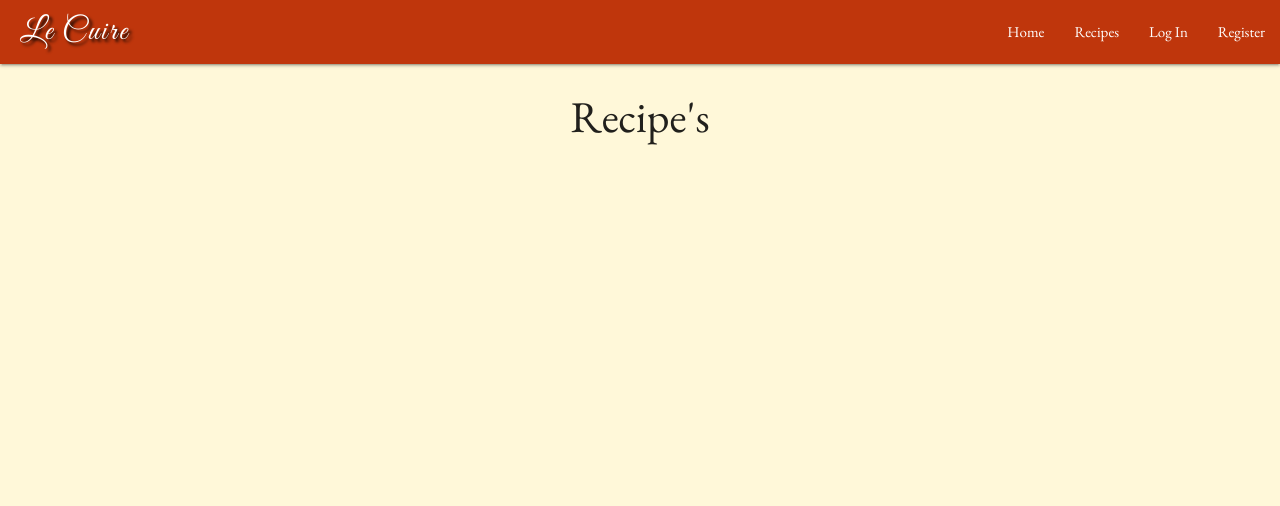
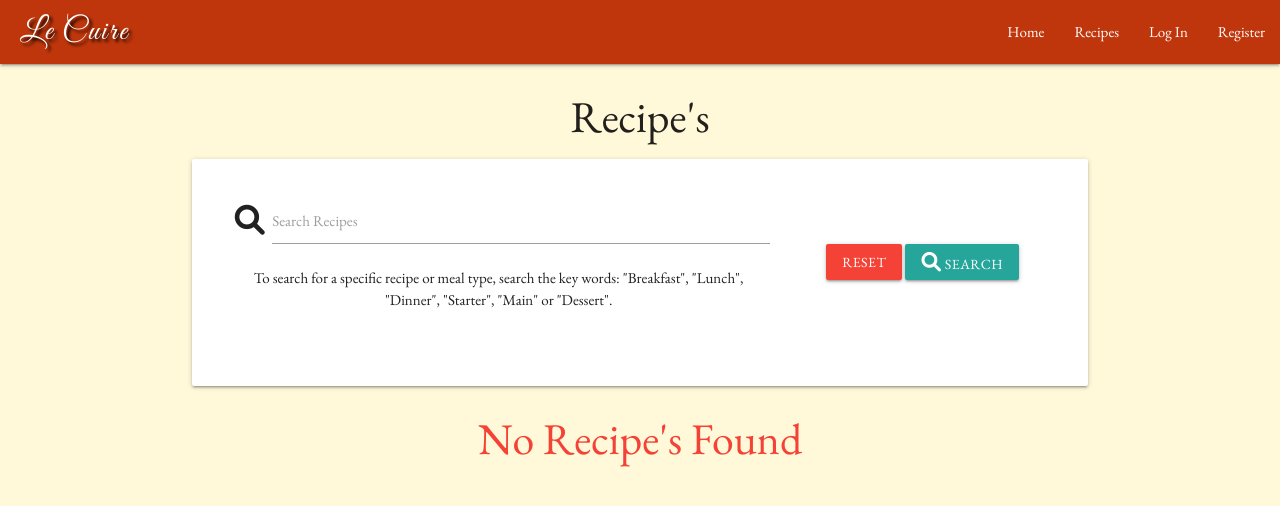
Before and after one commit to Ollie-Judge/le-cuire, a Flask app: page /get_recipes in a window 1280 px wide. Shown: the top 506 px of the page. Run offline with Flask 2, Linux system fonts and the light colour scheme; data that the repository does not hold is empty; some libraries are stand-ins or nearby versions.

Commit message:
added recipe search functionality

```diff
--- a/app.py
+++ b/app.py
@@ -28,6 +28,13 @@ def home():
 @app.route("/get_recipes")
 def get_recipes():
     recipes = mongo.db.recipes.find()
+    return render_template("recipes.html", recipes=recipes)
+
+
+@app.route("/search", methods=["GET", "POST"])
+def search():
+    query = request.form.get("query")
+    recipes = mongo.db.recipes.find({"$text": {"$search": query}})
     return render_template("recipes.html", recipes=recipes)
 
 
--- a/templates/base.html
+++ b/templates/base.html
@@ -44,7 +44,7 @@
             <li><a href="{{ url_for('get_recipes') }}">Recipes</a></li>
             {% if session.user %}
               <li><a href="{{ url_for('profile', username=session['user']) }}">Profile</a></li>
-              <li><a href="{{ url_for('manage_recipes') }}">Manage Recipes</a></li>
+              <li><a href="{{ url_for('manage_recipes') }}">Add a Recipe</a></li>
               <li><a href="{{ url_for('logout') }}">Log Out</a></li>
             {% else %}
               <li><a href="{{ url_for('login') }}">Log In</a></li>
--- a/templates/recipes.html
+++ b/templates/recipes.html
@@ -2,6 +2,27 @@
 {% block content %}
 
 <h3 class="center-align">Recipe's</h3>
+
+<div class="row card-panel">
+    <form action="{{ url_for('search') }}" method="post" class="col s12">
+        <div class="row valign-wrapper center-align">
+            <div class="input-field col s12 m8">
+                <i class="fas fa-search prefix"></i>
+                <input type="text" id="query" name="query" minlength="3" class="validate" required>
+                <label for="query">Search Recipes</label>
+                <p>To search for a specific recipe or meal type, search the key words: "Breakfast", "Lunch", "Dinner", "Starter", "Main" or "Dessert".</p>
+            </div>
+            <div class="col s12 m4">
+                <a href="{{ url_for('get_recipes') }}" class="red btn">Reset</a>
+                <button type="submit" class="btn">
+                    <i class="fas fa-search"></i> Search
+                </button>
+            </div>
+        </div>
+    </form>
+</div>
+
+    {% if recipe|length > 0 %}
 
         <ul class="collapsible popout">
             {% for recipe in recipes %}
@@ -20,6 +41,7 @@
                             {% endif %}
                         </div>
                     </div>
+
                     <div class="collapsible-body">
                         <h6>Recipe Type:</h6>
                             <strong>{{ recipe.recipe_type }}</strong>
@@ -40,5 +62,8 @@
                 </li>
             {% endfor %}
         </ul>
+    {% else %}
+        <h3 class="center-align red-text">No Recipe's Found</h3>
+    {% endif %}
 
 {% endblock %}
```
Also changed, not shown: templates/recipe_type.html (deleted). Lines whose indentation alone changed are shown as unchanged.
